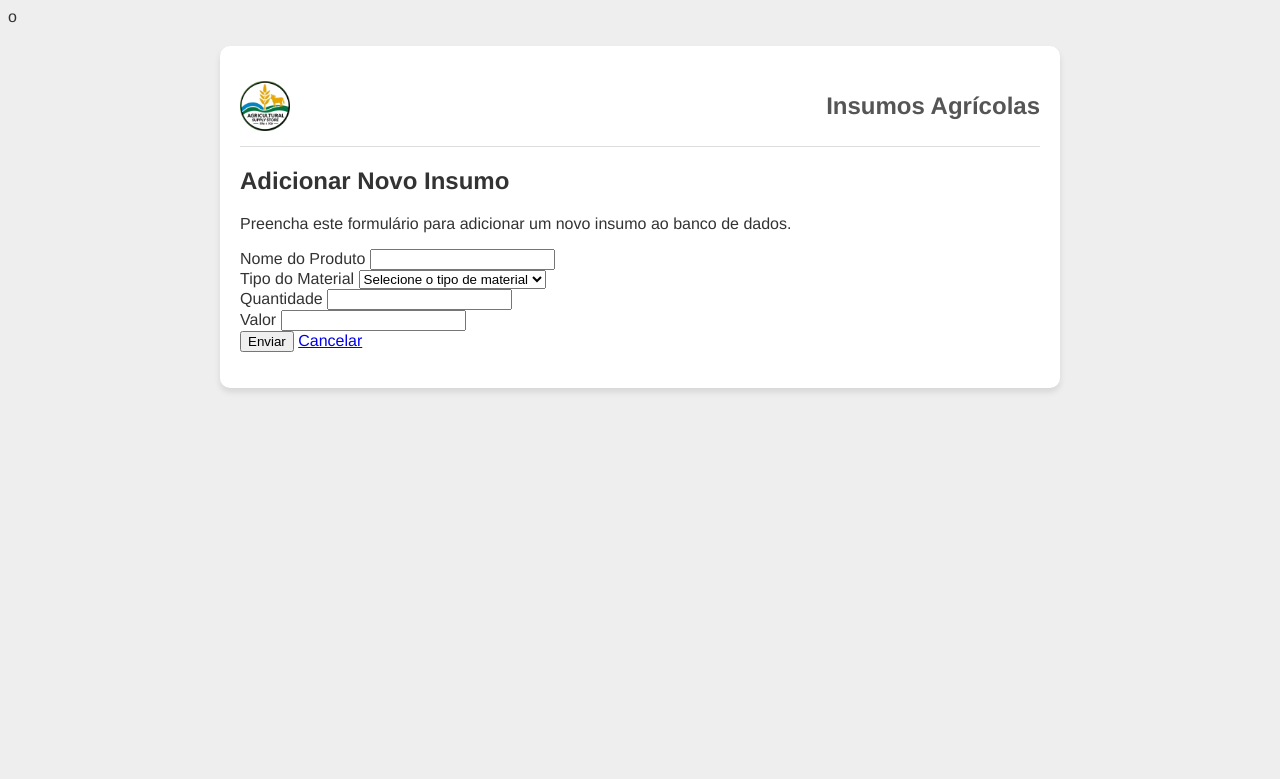
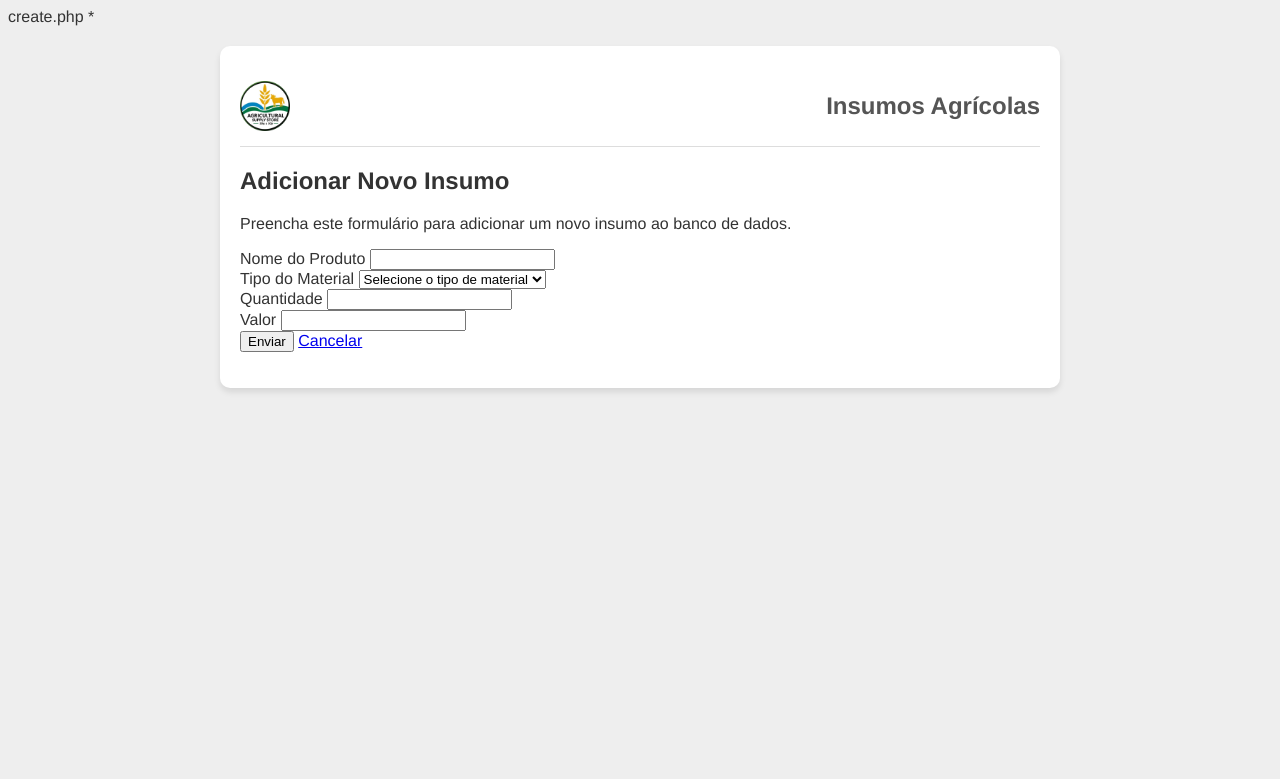
Before and after one commit to guilhermepatr/dev-ops-proj-1, a PHP site: page /create.php in a window 1280 px wide. Shown: the top 779 px of the page. Run offline with PHP 8.4, Linux system fonts and the light colour scheme; data that the repository does not hold is empty.

Commit message:
Update create.php
atualizando o create.php

```diff
--- a/create.php
+++ b/create.php
@@ -1,4 +1,5 @@
-o<?php
+                                                                                                                                                                                                                                                                                                    create.php *
+<?php
 require_once "config.php";
 
 $nome_produto = $tipo_material = $quantidade = $valor = "";
```
